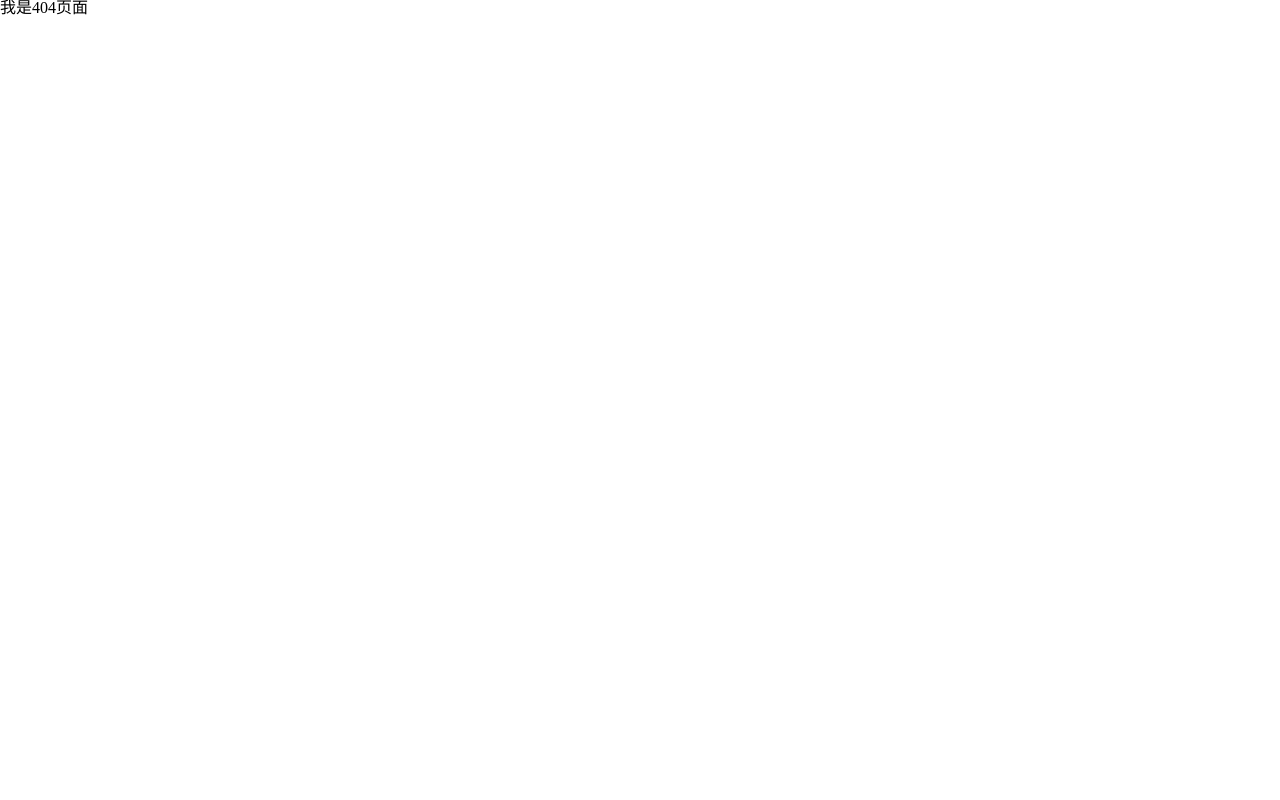
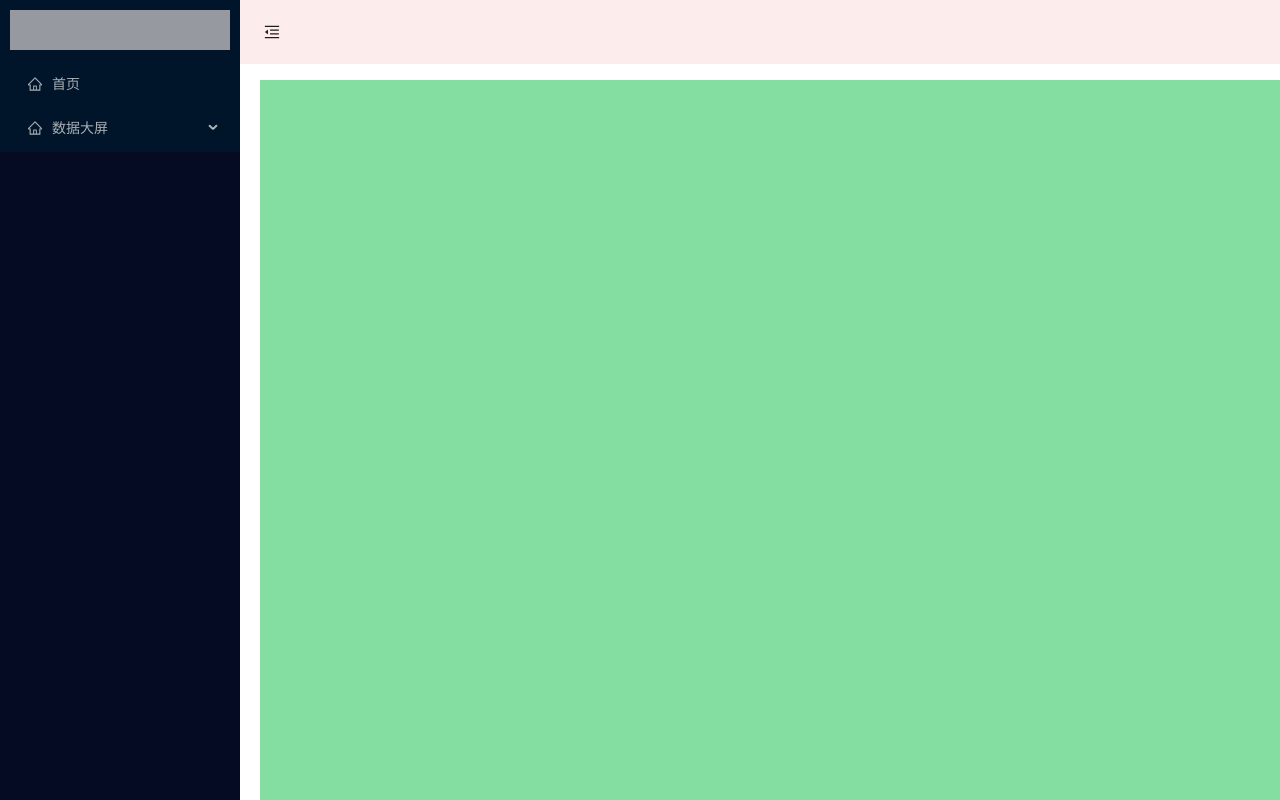
Before and after one commit to wxd15750/react_ts_yarn, a React (Create React App) app: page /syst in a window 1280 px wide. Before the commit this address led to /404. Built offline with nearby package versions, Linux system fonts and the light colour scheme.

Commit message:
对路由进行整理

```diff
--- a/src/layout/components/leftMenu/index.tsx
+++ b/src/layout/components/leftMenu/index.tsx
@@ -8,13 +8,13 @@ import { SRoute } from "@/routes/type";
 import { useLocation, useNavigate } from "react-router-dom";
 type MenuItem = Required<MenuProps>["items"][number];
 
-interface MenuInfo {
-  key: string;
-  keyPath: string[];
-  /** @deprecated This will not support in future. You should avoid to use this */
-  item: React.ReactInstance;
-  domEvent: React.MouseEvent<HTMLElement> | React.KeyboardEvent<HTMLElement>;
-}
+// interface MenuInfo {
+//   key: string;
+//   keyPath: string[];
+//   /** @deprecated This will not support in future. You should avoid to use this */
+//   item: React.ReactInstance;
+//   domEvent: React.MouseEvent<HTMLElement> | React.KeyboardEvent<HTMLElement>;
+// }
 
 const { Sider } = Layout;
 export default function LeftMenu() {
@@ -39,10 +39,12 @@ export default function LeftMenu() {
   }
 
   const routesList = findSideBarRoutes() as SRoute[];
-  useEffect(() => {}, []);
+  useEffect(() => {
+    // console.log(routesList[0].children);
+  }, []);
   // 整理路由相关
 
-  const items: MenuItem[] = routesList.map((item) => {
+  const items: MenuItem[] = routesList[0].children!.map((item) => {
     return getItem(
       item.meta?.title,
       item.path,
--- a/src/routes/route.tsx
+++ b/src/routes/route.tsx
@@ -33,33 +33,31 @@ const routes: SRoutes = [
     ],
     hidden: true,
   },
+  {
+    path: "/syst",
+    element: <Layouts></Layouts>,
+    children: [
       // 首页路由
       {
-    path: "/home",
-    element: <Layouts></Layouts>,
-    children: [
-      {
-        path: "/home",
+        path: "home",
         element: load(Home),
-      },
-    ],
         meta: {
           icon: <HomeOutlined />,
           title: "首页",
         },
         hidden: false,
       },
+
       // screen
       {
-    path: "/screen",
-    element: <Layouts></Layouts>,
+        path: "/syst/screen",
         meta: {
           icon: <HomeOutlined />,
           title: "数据大屏",
         },
         children: [
           {
-        path: "/screen/screen1",
+            path: "/syst/screen/screen1",
             element: load(Screen1),
             meta: {
               title: "水晶球",
@@ -68,7 +66,7 @@ const routes: SRoutes = [
             hidden: false,
           },
           {
-        path: "/screen/screen2",
+            path: "/syst/screen/screen2",
             element: load(Screen2),
             meta: {
               title: "折线图",
@@ -78,6 +76,8 @@ const routes: SRoutes = [
           },
         ],
         hidden: false,
+      },
+    ],
   },
 
   {
@@ -102,7 +102,11 @@ export const useAppRoutes = () => {
 
 // 找到要渲染成左侧菜单的路由
 export const findSideBarRoutes = () => {
-  return routes.filter((route) => route.hidden === false);
+  return routes.filter((route) => {
+    if (route.path === "/syst") {
+      return route.children;
+    }
+  });
 };
 
 export default routes;
```
Lines whose indentation alone changed are shown as unchanged.
